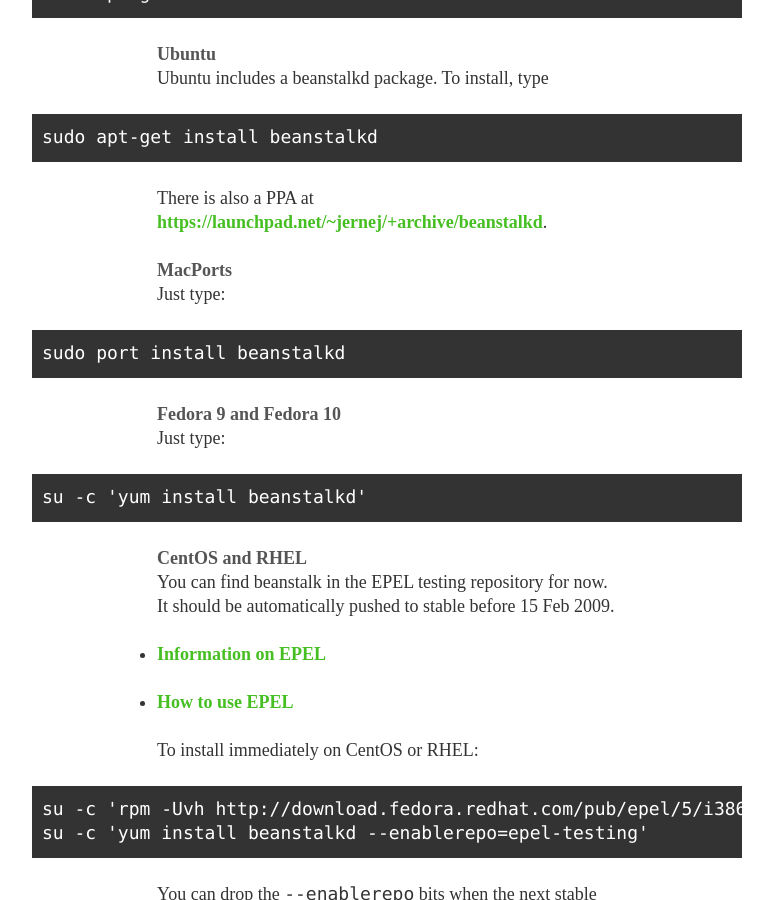
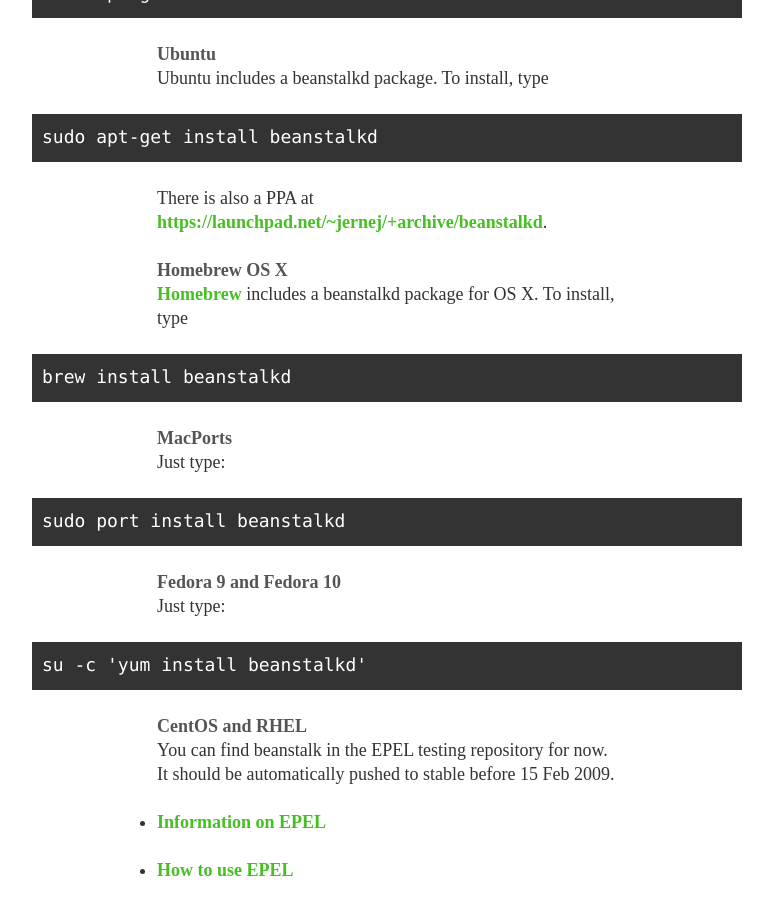
Before and after one commit to beanstalkd/beanstalkd, a Jekyll site: the page built from download.md, in a window 1280 px wide and 900 px high, scrolled down 366 px. Shown: the whole window, without its empty margins (253-1026 px from the left). Built offline with Jekyll 4.4.1, drawn with Linux system fonts in a browser that asks for light colours; Markdown is read by kramdown in place of the engine named in the settings; comment, search, counter and statistics services are not loaded.

Commit message:
install via homebrew

```diff
--- a/download.md
+++ b/download.md
@@ -38,6 +38,12 @@
     sudo apt-get install beanstalkd
 
 There is also a PPA at <https://launchpad.net/~jernej/+archive/beanstalkd>.
+
+### Homebrew OS X
+
+[Homebrew](http://mxcl.github.com/homebrew/) includes a beanstalkd package for OS X. To install, type
+
+    brew install beanstalkd
 
 ### MacPorts
 
```
